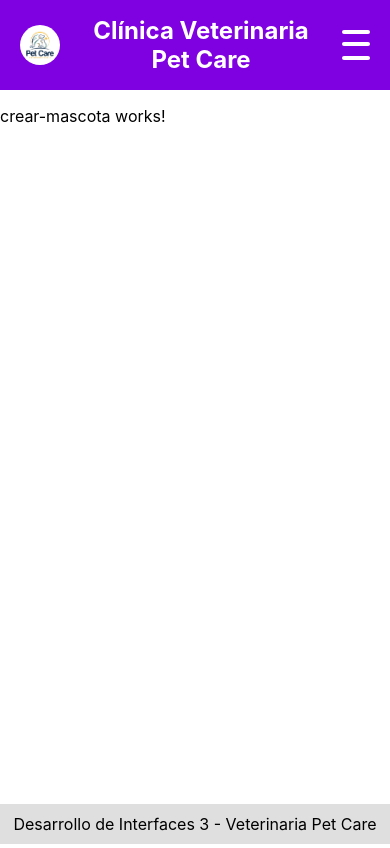
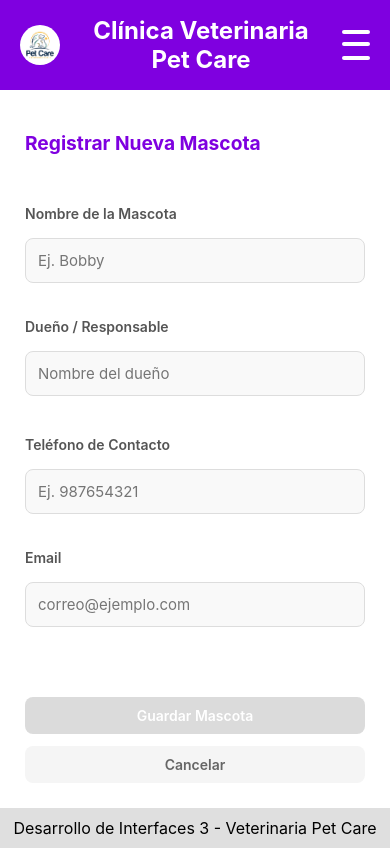
Before and after one commit to fernandoruiz2016/Veterinaria, an Angular app: page /mascotas/crear in a window 390 px wide. Built offline with nearby package versions, Linux system fonts and the light colour scheme.

Commit message:
Crear y editar mascota

```diff
--- a/src/app/features/mascotas/pages/crear-mascota/crear-mascota.css
+++ b/src/app/features/mascotas/pages/crear-mascota/crear-mascota.css
@@ -0,0 +1,197 @@
+/* Contenedor Principal */
+.form-container {
+    padding: 50px 20px 20px;
+    border-radius: 12px;
+    box-sizing: border-box;
+}
+
+h2 {
+    color: #7f00e0;
+    margin-bottom: 30px;
+}
+
+form {
+    display: flex;
+    flex-direction: column;
+    gap: 50px;
+    justify-content: center;
+    align-items: center;
+    width: 100%;
+    margin-top: 50px;
+}
+
+.dropdowns, .row {
+    display: grid;
+    /* Creamos 2 columnas de igual tamaño (1fr cada una) */
+    grid-template-columns: repeat(2, 1fr);
+    /* Espaciado horizontal y vertical */
+    gap: 30px 50px;
+    width: 100%;
+    max-width: 900px; /* Ajusta según el ancho de tu contenedor */
+    margin: 0 auto;   /* Centra todo el bloque en la pantalla */
+}
+
+.form-group {
+    display: flex;
+    flex-direction: column;
+    gap: 8px; /* Espacio entre el label y el input/select */
+}
+
+/* Grupos de Formulario */
+.form-group {
+    margin-bottom: 20px;
+    display: flex;
+    flex-direction: column;
+    width: 100%;
+    max-width: 400px;
+}
+
+.form-group textarea {
+    padding: 10px;
+    border: 1px solid #ddd;
+    border-radius: 5px;
+    font-size: 14px;
+    font-family: inherit;
+    resize: vertical; /* Permite cambiar el tamaño hacia abajo */
+    outline: none;
+}
+
+.form-group textarea:focus {
+    border-color: #7F00E0;
+}
+
+label {
+    font-size: 14px;
+    font-weight: 600;
+    color: #555;
+    margin-bottom: 8px;
+}
+
+/* Inputs y Selects */
+select,
+input {
+    padding: 12px;
+    border: 1px solid #ddd;
+    border-radius: 8px;
+    /* Bordes redondeados sutiles */
+    font-size: 15px;
+    color: #333;
+    background-color: #f9f9f9;
+    transition:
+        border-color 0.3s,
+        box-shadow 0.3s;
+    outline: none;
+}
+
+select:focus,
+input:focus {
+    border-color: #1976d2;
+    box-shadow: 0 0 0 3px rgba(25, 118, 210, 0.1);
+    background-color: #fff;
+}
+
+/* Fila de Fecha y Hora */
+/* .row {
+    display: flex;
+    flex-wrap: wrap;
+    justify-content: center;
+    align-items: center;
+    width: 100%;
+    gap: 50px;
+} */
+
+/* Botones y Acciones */
+.actions {
+    display: flex;
+    justify-content: center;
+    /* Centrados por defecto en móvil */
+    gap: 12px;
+    margin-top: 30px;
+    width: 100%;
+}
+
+.btn-cancel,
+.btn-save {
+    padding: 10px 24px;
+    border-radius: 8px;
+    font-size: 14px;
+    font-weight: 600;
+    cursor: pointer;
+    border: none;
+    transition: all 0.2s ease;
+}
+
+.btn-cancel {
+    background-color: #f5f5f5;
+    color: #666;
+    text-decoration: none;
+    display: flex;
+    align-items: center;
+}
+
+.btn-cancel:hover {
+    background-color: #eeeeee;
+    color: #333;
+}
+
+.btn-save {
+    background-color: #1976d2;
+    color: white;
+}
+
+.btn-save:hover:not(:disabled) {
+    background-color: #1565c0;
+    transform: translateY(-1px);
+    box-shadow: 0 4px 12px rgba(25, 118, 210, 0.2);
+}
+
+.btn-save:disabled {
+    background-color: #ccc;
+    cursor: not-allowed;
+    opacity: 0.7;
+}
+
+/* Responsive */
+@media (max-width: 768px) {
+    .form-container {
+        padding: 15px;
+        margin: 10px;
+    }
+
+    h2 {
+        font-size: 1.2rem;
+    }
+
+    form {
+        gap: 20px;
+        /* Menos espacio entre secciones */
+    }
+
+    .dropdowns,
+    .row {
+        display: flex;
+        flex-direction: column;
+        /* Apilar elementos uno sobre otro */
+        gap: 15px;
+    }
+
+    .form-group {
+        width: 100%;
+        /* Ocupar todo el ancho del contenedor */
+        max-width: none;
+    }
+
+    .actions {
+        flex-direction: column-reverse;
+        /* El botón principal queda arriba en móviles */
+        margin-left: 0;
+        width: 100%;
+    }
+
+    .btn-save,
+    .btn-cancel {
+        width: 100%;
+        /* Botones de ancho completo para que sea fácil tocarlos */
+        justify-content: center;
+    }
+}
--- a/src/app/features/mascotas/pages/crear-mascota/crear-mascota.html
+++ b/src/app/features/mascotas/pages/crear-mascota/crear-mascota.html
@@ -1 +1,37 @@
-<p>crear-mascota works!</p>
+<div class="form-container">
+    <h2>Registrar Nueva Mascota</h2>
+
+    <form (ngSubmit)="guardarMascota()" #mascotaForm="ngForm">
+        <div class="row">
+            <div class="form-group">
+                <label>Nombre de la Mascota</label>
+                <input type="text" name="nombre" [(ngModel)]="nuevaMascota.nombre" placeholder="Ej. Bobby" required />
+            </div>
+
+            <div class="form-group">
+                <label>Dueño / Responsable</label>
+                <input type="text" name="dueno" [(ngModel)]="nuevaMascota.dueno" placeholder="Nombre del dueño"
+                    required />
+            </div>
+        </div>
+
+        <div class="row">
+            <div class="form-group">
+                <label>Teléfono de Contacto</label>
+                <input type="tel" name="telefono" [(ngModel)]="nuevaMascota.telefono" placeholder="Ej. 987654321"
+                    required />
+            </div>
+
+            <div class="form-group">
+                <label>Email</label>
+                <input type="email" name="email" [(ngModel)]="nuevaMascota.email" placeholder="correo@ejemplo.com"
+                    required email />
+            </div>
+        </div>
+
+        <div class="actions">
+            <button type="button" class="btn-cancel" routerLink="/mascotas">Cancelar</button>
+            <button type="submit" class="btn-save" [disabled]="!mascotaForm.valid">Guardar Mascota</button>
+        </div>
+    </form>
+</div>
--- a/src/app/features/mascotas/pages/crear-mascota/crear-mascota.ts
+++ b/src/app/features/mascotas/pages/crear-mascota/crear-mascota.ts
@@ -1,11 +1,41 @@
+import { CommonModule } from '@angular/common';
 import { Component } from '@angular/core';
+import { FormsModule } from '@angular/forms';
+import { Router, RouterModule } from '@angular/router';
+import { MascotaService } from '../../../../services/mascotas';
+import { Mascota } from '../../../../models/mascotas.model';
 
 @Component({
   selector: 'app-crear-mascota',
-  imports: [],
+  imports: [CommonModule, FormsModule, RouterModule],
   templateUrl: './crear-mascota.html',
   styleUrl: './crear-mascota.css',
 })
 export class CrearMascota {
+nuevaMascota: Mascota = {
+    id_mascota: 0,
+    nombre: '',
+    dueno: '',
+    telefono: '',
+    email: ''
+  };
 
+  constructor(
+    private mascotaService: MascotaService,
+    private router: Router
+  ) {}
+
+  guardarMascota() {
+    this.mascotaService.crearMascota(this.nuevaMascota).subscribe({
+      next: (mascotaGuardada) => {
+        console.log('Mascota guardada en memoria:', mascotaGuardada);
+        alert('¡Mascota registrada con éxito!');
+        this.router.navigate(['/mascotas']); // Redirige a la lista de mascotas
+      },
+      error: (err) => {
+        console.error(err);
+        alert('Error al registrar la mascota.');
+      }
+    });
+  }
 }
--- a/src/app/features/mascotas/pages/editar-mascota/editar-mascota.html
+++ b/src/app/features/mascotas/pages/editar-mascota/editar-mascota.html
@@ -1 +1,35 @@
-<p>editar-mascota works!</p>
+<div class="form-container">
+    <h2>Editar Mascota</h2>
+
+    <form (ngSubmit)="actualizarMascota()" #editForm="ngForm">
+        <div class="row">
+            <div class="form-group">
+                <label>Nombre de la Mascota</label>
+                <input type="text" name="nombre" [(ngModel)]="mascota.nombre" placeholder="Ej. Bobby" required />
+            </div>
+
+            <div class="form-group">
+                <label>Dueño / Responsable</label>
+                <input type="text" name="dueno" [(ngModel)]="mascota.dueno" placeholder="Nombre del dueño" required />
+            </div>
+        </div>
+
+        <div class="row">
+            <div class="form-group">
+                <label>Teléfono de Contacto</label>
+                <input type="tel" name="telefono" [(ngModel)]="mascota.telefono" placeholder="Ej. 987654321" required />
+            </div>
+
+            <div class="form-group">
+                <label>Email</label>
+                <input type="email" name="email" [(ngModel)]="mascota.email" placeholder="correo@ejemplo.com" required
+                    email />
+            </div>
+        </div>
+
+        <div class="actions">
+            <button type="button" class="btn-cancel" routerLink="/mascotas">Cancelar</button>
+            <button type="submit" class="btn-save" [disabled]="!editForm.valid">Guardar Cambios</button>
+        </div>
+    </form>
+</div>
--- a/src/app/features/mascotas/pages/editar-mascota/editar-mascota.ts
+++ b/src/app/features/mascotas/pages/editar-mascota/editar-mascota.ts
@@ -1,11 +1,60 @@
-import { Component } from '@angular/core';
+import { CommonModule } from '@angular/common';
+import { Component, OnInit } from '@angular/core';
+import { FormsModule } from '@angular/forms';
+import { ActivatedRoute, Router, RouterModule } from '@angular/router';
+import { Mascota } from '../../../../models/mascotas.model';
+import { MascotaService } from '../../../../services/mascotas';
 
 @Component({
   selector: 'app-editar-mascota',
-  imports: [],
+  imports: [CommonModule, FormsModule, RouterModule],
   templateUrl: './editar-mascota.html',
-  styleUrl: './editar-mascota.css',
+  styleUrl: '../crear-mascota/crear-mascota.css',
 })
-export class EditarMascota {
+export class EditarMascota implements OnInit {
+  idMascota!: number;
 
+  // Objeto vinculado al modelo Mascota
+  mascota: Mascota = {
+    id_mascota: 0,
+    nombre: '',
+    dueno: '',
+    telefono: '',
+    email: ''
+  };
+
+  constructor(
+    private route: ActivatedRoute,
+    private router: Router,
+    private mascotaService: MascotaService
+  ) { }
+
+  ngOnInit() {
+    // Obtenemos el ID de la mascota desde la ruta
+    this.idMascota = Number(this.route.snapshot.paramMap.get('id'));
+
+    // Cargamos los datos actuales de la mascota
+    this.mascotaService.obtenerMascotaPorId(this.idMascota).subscribe({
+      next: (data) => {
+        this.mascota = { ...data };
+      },
+      error: (err) => {
+        alert('No se encontró la mascota');
+        this.router.navigate(['/mascotas']);
+      }
+    });
+  }
+
+  actualizarMascota() {
+    this.mascotaService.actualizarMascota(this.idMascota, this.mascota).subscribe({
+      next: () => {
+        alert('Mascota actualizada correctamente');
+        this.router.navigate(['/mascotas']);
+      },
+      error: (err) => {
+        console.error(err);
+        alert('Error al actualizar la mascota');
+      }
+    });
+  }
 }
```
